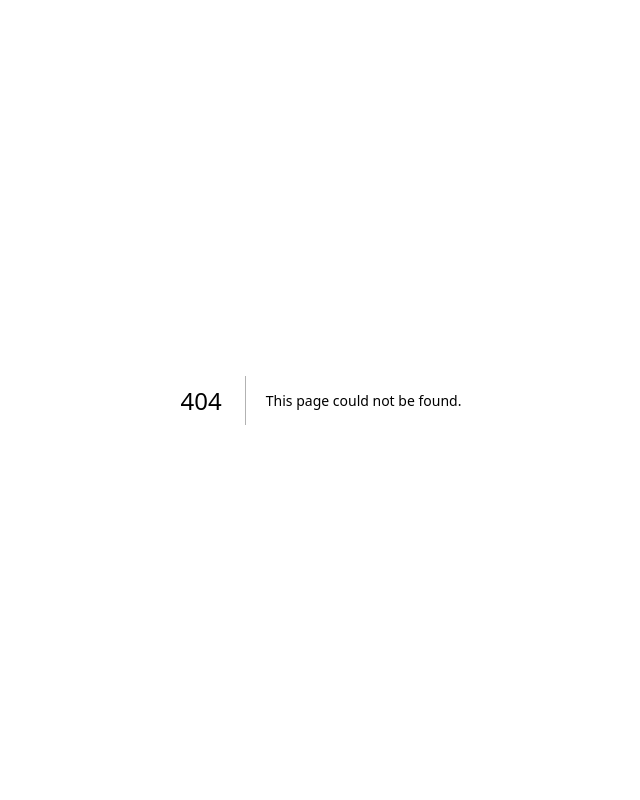
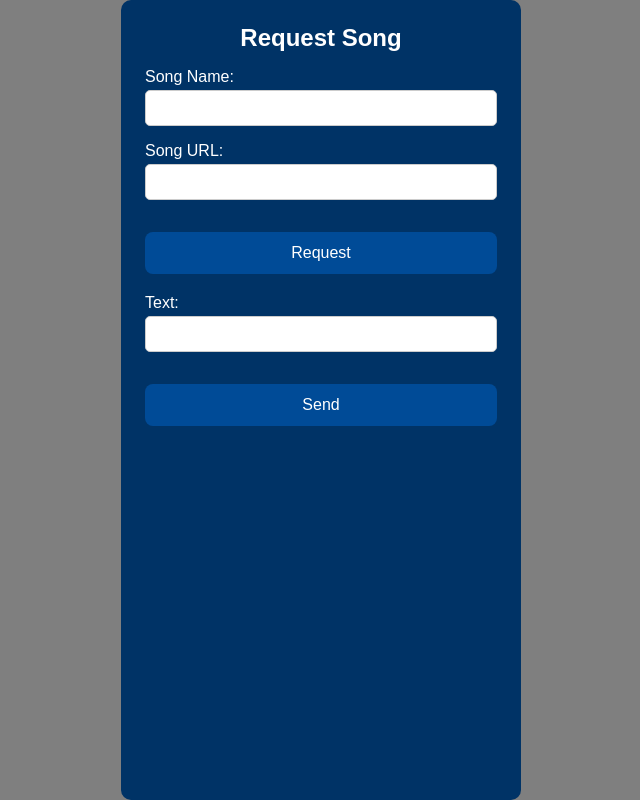
Before and after one commit to Thomas40522/Karaoke_with_discord, a Next.js app in the folder frontend/: page /client in a window 1280 px wide. Before the commit this address had no page. Shown: the whole page, without its empty margins (319-959 px from the left). Built offline with nearby package versions, Linux system fonts and the light colour scheme.

Commit message:
added some more functions

```diff
--- a/frontend/package.json
+++ b/frontend/package.json
@@ -10,6 +10,7 @@
   },
   "dependencies": {
     "next": "15.3.1",
+    "qrcode.react": "^4.2.0",
     "react": "^19.0.0",
     "react-dom": "^19.0.0",
     "react-youtube": "^10.1.0"
--- /dev/null
+++ b/frontend/src/app/client/page.css
@@ -0,0 +1,64 @@
+.modal-overlay {
+    top: 0;
+    left: 0;
+    width: 100vw;
+    height: 100vh;
+    background-color: rgba(0, 0, 0, 0.5);
+    color: white;
+    display: flex;
+    align-items: center;
+    justify-content: center;
+    z-index: 1000;
+}
+
+.modal-content {
+    background-color: #003366;
+    padding: 1.5rem;
+    border-radius: 10px;
+    width: 100vw;
+    height: 100vh;
+    max-width: 400px;
+    box-sizing: border-box;
+    text-align: center;
+}
+
+.modal-content h2 {
+    margin-bottom: 1rem;
+    font-size: 1.5rem;
+}
+
+.modal-content label {
+    display: block;
+    margin-bottom: 1rem;
+    text-align: left;
+}
+
+.modal-content input {
+    width: 100%;
+    padding: 0.5rem;
+    margin-top: 0.25rem;
+    border: 1px solid #ccc;
+    border-radius: 5px;
+    font-size: 1rem;
+    box-sizing: border-box;
+}
+
+.settings-button {
+    margin-top: 1rem;
+    padding: 0.75rem 1.5rem;
+    background-color: #004b97;
+    color: white;
+    font-size: 1rem;
+    border: none;
+    border-radius: 8px;
+    cursor: pointer;
+    width: 100%;
+}
+
+.settings-button:hover {
+    background-color: #0056b3;
+}
+
+.boarder {
+    margin-top: 20px;
+}
--- /dev/null
+++ b/frontend/src/app/client/page.tsx
@@ -0,0 +1,122 @@
+'use client';
+import Image from "next/image";
+import { backend_endpoint_default } from "@/endpoints";
+import styles from "./page.module.css";
+import React, { useState, useEffect } from 'react';
+import YouTube from "react-youtube";
+import './page.css';
+import { useSearchParams } from 'next/navigation';
+
+
+export default function Client() {
+  const searchParams = useSearchParams();
+  const backend_endpointTemp = searchParams.get('backend');
+
+  const [songName, setSongName] = useState("");
+  const [songUrl, setSongUrl] = useState("");
+  const [text, setText] = useState("");
+  const [backend_endpoint, setBackend_endpoint] = useState(backend_endpoint_default)
+
+  useEffect(() => {
+
+    if (backend_endpointTemp != null) {
+      setBackend_endpoint(backend_endpointTemp)
+    }
+  },[])
+
+
+  function Request_Song() {
+    fetch(backend_endpoint + '/request_song', {
+      method: 'POST',
+      headers: {
+        'Content-Type': 'application/json',
+      },
+      mode: 'cors',
+      body: JSON.stringify({ song_name: songName, song_url: songUrl }),
+    })
+    .then(
+      response => {
+        if (!response.ok) {
+          return response.json().then(err => {
+            throw new Error(err.error);
+          });
+        }
+        return response.json();
+      }
+    )
+    .then(data => {
+      console.log('Fetched Data:', data);
+      setSongName("")
+      setSongUrl("")
+    })
+    .catch(error => {
+      console.error('Error Setting Maxsong:', error);
+    });
+  }
+
+  function Send_Text() {
+    fetch(backend_endpoint + '/send_text', {
+      method: 'POST',
+      headers: {
+        'Content-Type': 'application/json',
+      },
+      mode: 'cors',
+      body: JSON.stringify({ text: text }),
+    })
+    .then(
+      response => {
+        if (!response.ok) {
+          return response.json().then(err => {
+            throw new Error(err.error);
+          });
+        }
+        return response.json();
+      }
+    )
+    .then(data => {
+      console.log('Fetched Data:', data);
+      setText("")
+    })
+    .catch(error => {
+      console.error('Error Setting Maxsong:', error);
+    });
+  }
+
+
+  function handle_request() {
+    Request_Song()
+  }
+
+  function handle_send() {
+    Send_Text()
+  }
+
+
+  return (
+    <>
+      <div className="modal-overlay">
+        <div className="modal-content">
+          <h2>Request Song</h2>
+          <label>
+            Song Name:
+            <input type="string" value={songName}  onChange={(e) => setSongName(e.target.value)}/>
+          </label>
+          <label>
+            Song URL:
+            <input type="string" value={songUrl} onChange={(e) => setSongUrl(e.target.value)}
+            />
+          </label>
+          <button className="settings-button" onClick={handle_request}>Request</button>
+          <div className="boarder"></div>
+          <label>
+            Text:
+            <input type="string" value={text} onChange={(e) => setText(e.target.value)}
+            />
+          </label>
+          <button className="settings-button" onClick={handle_send}>Send</button>
+        </div>
+      </div>
+    </>
+
+  );
+}
--- a/frontend/src/app/page.css
+++ b/frontend/src/app/page.css
@@ -16,11 +16,20 @@
     box-shadow: 0 2px 4px rgba(0, 0, 0, 0.4);
 }
 
+#top-text {
+    display: flex;
+}
+
+#top-text h1 {
+    margin-right: 10px;
+}
+
 .settings-button {
     background-color: #004b97;
     color: white;
     border: none;
     padding: 8px 16px;
+    margin-right: 10px;
     border-radius: 4px;
     cursor: pointer;
 }
@@ -38,13 +47,17 @@
 
 .song-list {
     width: 30%;
-    height: 70vh;
+    height: 79vh;
     overflow-y: hidden;
-    overflow-x: auto
+    overflow-x: auto;
+    display: flex;
+    justify-content: space-between;
+    flex-direction: column
 }
 
 #queue-container {
     margin-top: 10px;
+    height: 60vh;
 }
 
 .song-item {
@@ -145,7 +158,7 @@
     padding: 2rem;
     border-radius: 8px;
     height: fit-content;
-    width: 350px;
+    width: fit-content;
     box-shadow: 0 4px 12px rgba(0, 0, 0, 0.3);
 }
 
--- /dev/null
+++ b/frontend/src/endpoints.ts
@@ -0,0 +1,3 @@
+// export const backend_endpoint = "http://127.0.0.1:3758"
+// export const backend_endpoint = "http://47.254.65.42:3758"
+export const backend_endpoint_default = "http://172.16.9.181:3758"
```
Also changed, not shown: frontend/src/app/page.tsx (+157 -6 lines), 2 other files (tests, documents, lock files or other folders).
